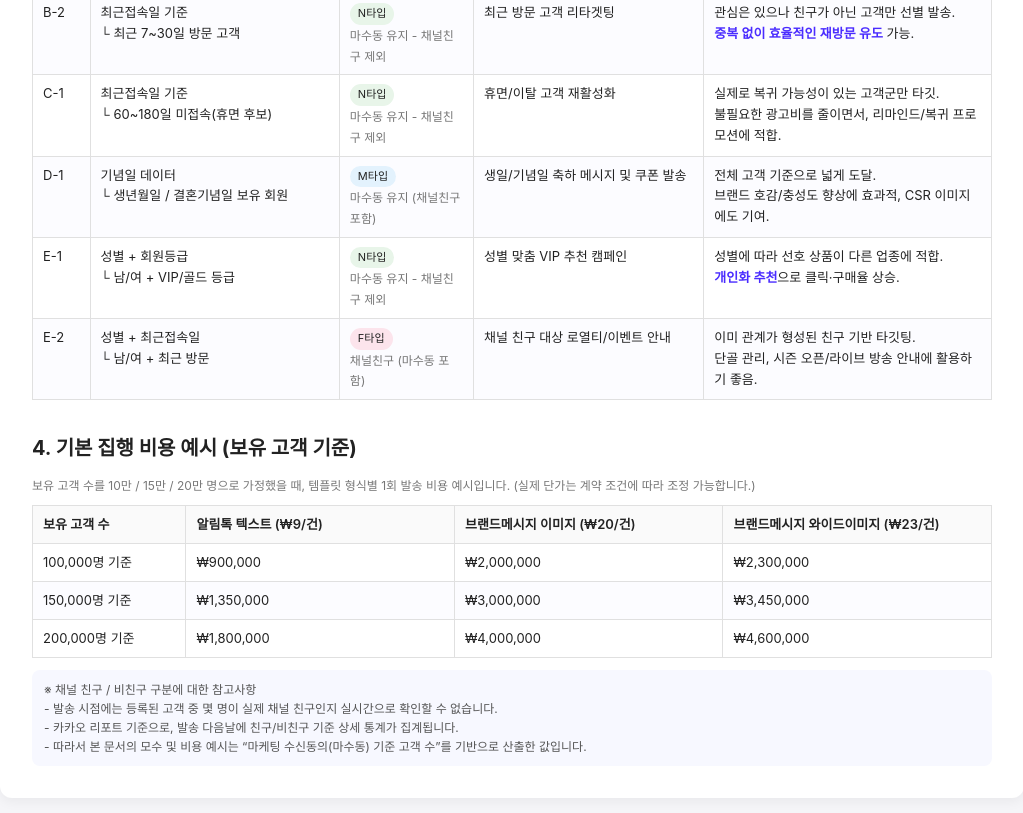
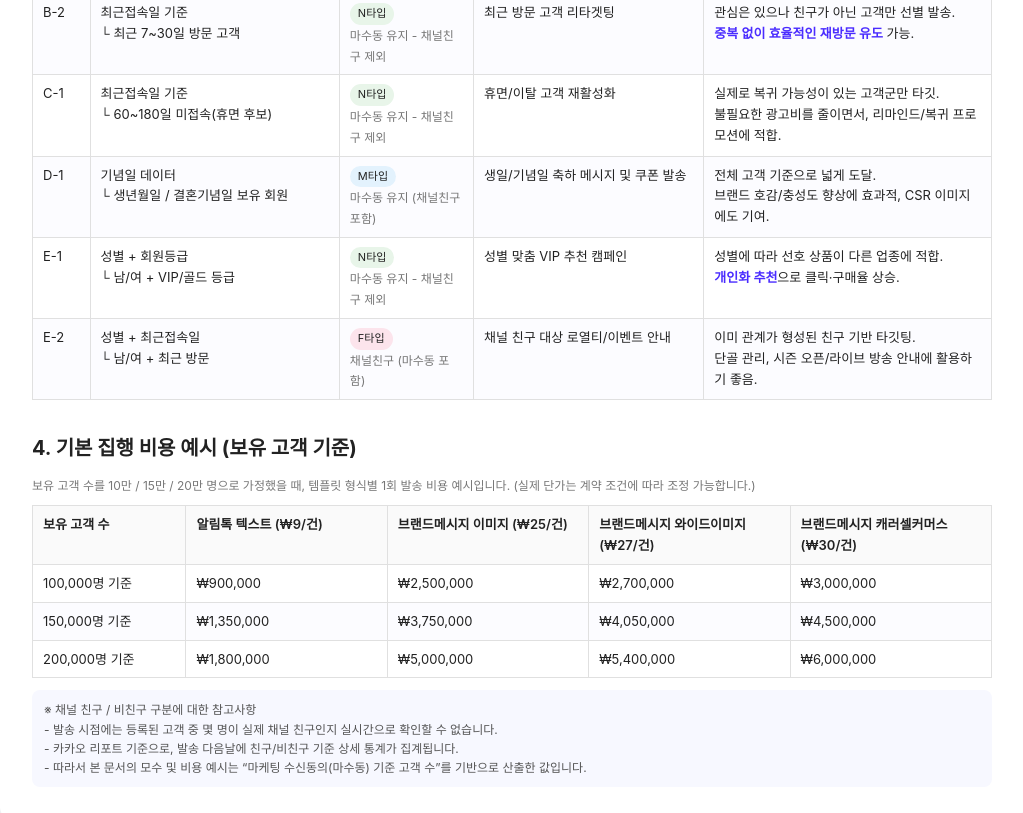
Before and after one commit to am295/segment, a plain HTML site: page index.html in a window 1280 px wide. Shown: the part 1563-2376 px from the top of the page, without its empty margins (128-1151 px from the left). Drawn offline with Linux system fonts and the light colour scheme.

Commit message:
Update pricing and table structure in index.html

```diff
--- a/index.html
+++ b/index.html
@@ -442,29 +442,33 @@
       <thead>
         <tr>
           <th style="width:16%;">보유 고객 수</th>
-          <th style="width:28%;">알림톡 텍스트 (₩9/건)</th>
-          <th style="width:28%;">브랜드메시지 이미지 (₩20/건)</th>
-          <th style="width:28%;">브랜드메시지 와이드이미지 (₩23/건)</th>
+          <th style="width:21%;">알림톡 텍스트 (₩9/건)</th>
+          <th style="width:21%;">브랜드메시지 이미지 (₩25/건)</th>
+          <th style="width:21%;">브랜드메시지 와이드이미지 (₩27/건)</th>
+          <th style="width:21%;">브랜드메시지 캐러셀커머스 (₩30/건)</th>
         </tr>
       </thead>
       <tbody>
         <tr>
           <td>100,000명 기준</td>
           <td>₩900,000</td>
-          <td>₩2,000,000</td>
-          <td>₩2,300,000</td>
+          <td>₩2,500,000</td>
+          <td>₩2,700,000</td>
+          <td>₩3,000,000</td>
         </tr>
         <tr>
           <td>150,000명 기준</td>
           <td>₩1,350,000</td>
-          <td>₩3,000,000</td>
-          <td>₩3,450,000</td>
+          <td>₩3,750,000</td>
+          <td>₩4,050,000</td>
+          <td>₩4,500,000</td>
         </tr>
         <tr>
           <td>200,000명 기준</td>
           <td>₩1,800,000</td>
-          <td>₩4,000,000</td>
-          <td>₩4,600,000</td>
+          <td>₩5,000,000</td>
+          <td>₩5,400,000</td>
+          <td>₩6,000,000</td>
         </tr>
       </tbody>
     </table>
```
